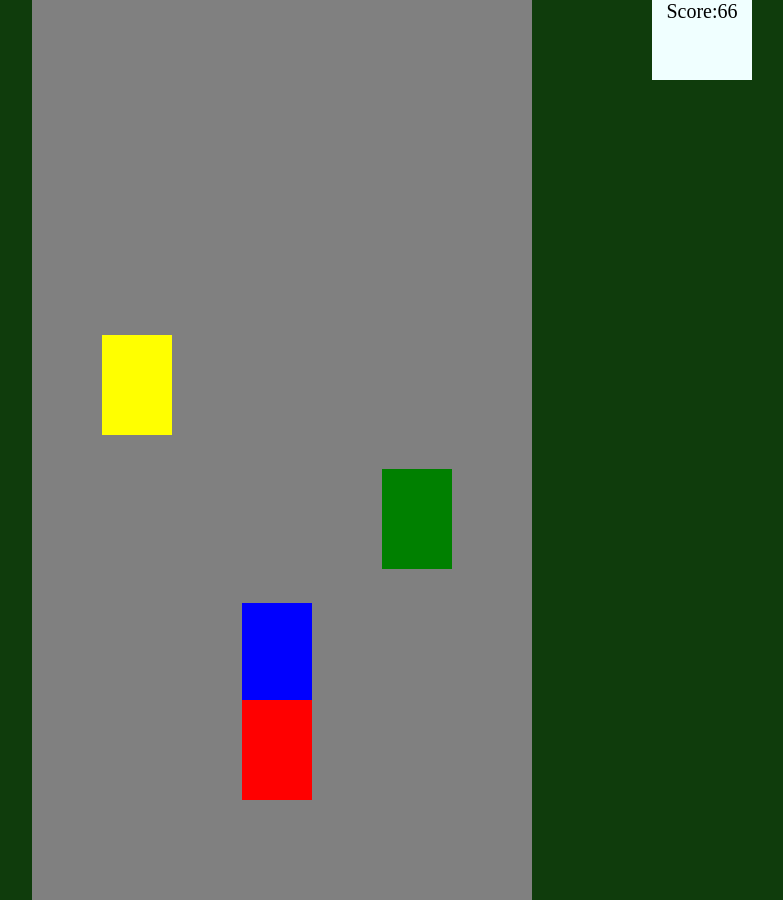
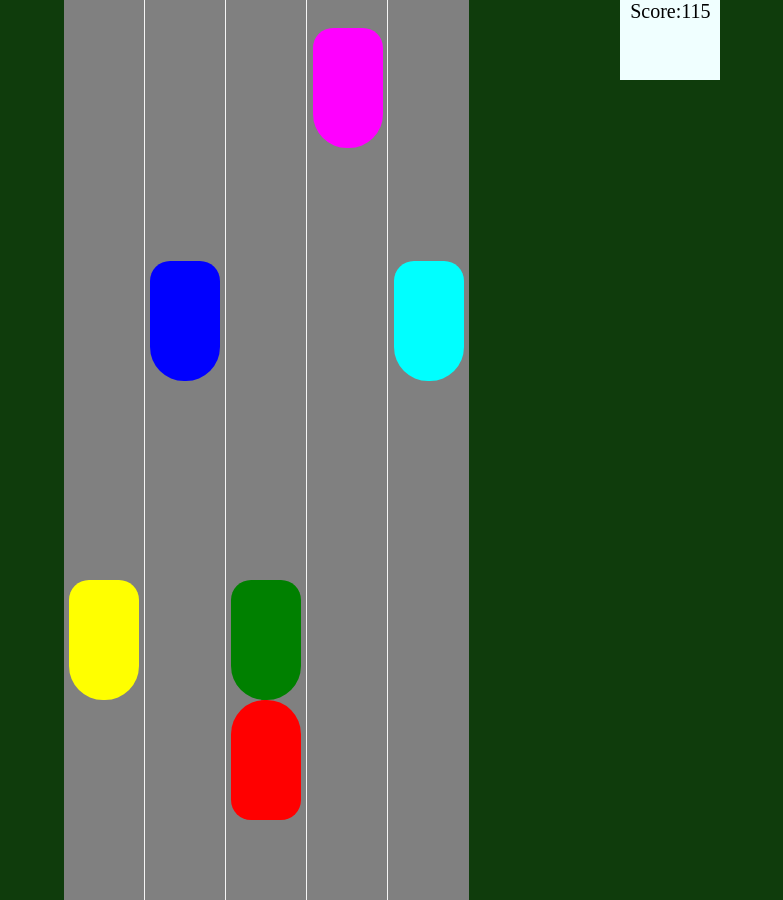
Before and after one commit to pritambhuiya/movingCar, a website: page index.html in a window 1280 px wide. Shown: the whole page, without its empty margins (248-1031 px from the left). Drawn offline with Linux system fonts and the light colour scheme.

Commit message:
Created 5 cars and modified height,width of car and road
 *  Created lanes and applied border radius into cars

```diff
--- a/css/style.css
+++ b/css/style.css
@@ -3,6 +3,11 @@ body {
   margin: 0 auto;
   background-color: rgb(15, 60, 12);
   font-size: 20px;
+}
+
+span {
+  width: 80px;
+  border-right: 1px solid whitesmoke;
 }
 
 .view {
@@ -19,6 +24,10 @@ body {
 
 .car {
   position: absolute;
+  border-bottom-left-radius: 1.7em;
+  border-bottom-right-radius: 1.7em;
+  border-top-left-radius: 1em;
+  border-top-right-radius: 1em;
 }
 
 .road {
@@ -28,3 +37,10 @@ body {
   display: flex;
   background-color: gray;
 }
+
+#car {
+  border-bottom-left-radius: 1em;
+  border-bottom-right-radius: 1em;
+  border-top-left-radius: 1.7em;
+  border-top-right-radius: 1.7em;
+}
--- a/index.html
+++ b/index.html
@@ -13,6 +13,10 @@
 <body>
   <div id="view" class="view">
     <div id="road" class="road">
+      <span></span>
+      <span></span>
+      <span></span>
+      <span></span>
     </div>
   </div>
 </body>
--- a/src/car.js
+++ b/src/car.js
@@ -4,6 +4,7 @@ class Car {
   #delta;
   #color;
   #size;
+
   constructor(id, position, size, delta, color) {
     this.#id = id;
     this.#position = position;
@@ -27,9 +28,11 @@ class Car {
     if (direction === 'right') {
       this.#position.x += this.#delta;
     }
+
     if (direction === 'left') {
       this.#position.x -= this.#delta;
     }
+
     if (direction === 'down') {
       this.#moveDown(road);
     }
@@ -38,6 +41,7 @@ class Car {
   getInfo() {
     const { x, y } = this.#position;
     const { height, width } = this.#size;
+
     return {
       id: this.#id,
       position: { x, y },
--- a/src/moveCar.js
+++ b/src/moveCar.js
@@ -11,10 +11,12 @@ const drawCar = (car, road) => {
   const { id, position, color, size } = car.getInfo();
 
   const carElement = document.getElementById(id) || createCar(id, road);
+  carElement.className = 'car';
+
   carElement.style.backgroundColor = color;
-  carElement.className = 'car';
   carElement.style.height = px(size.height);
   carElement.style.width = px(size.width);
+
   carElement.style.top = position.y;
   carElement.style.left = position.x;
 };
@@ -40,22 +42,24 @@ const getLaneDirection = (keyCode) => {
 
 const createOpposingCars = () => {
   const opposingCars = [];
-  opposingCars.push(new Car('car-1', { x: 70, y: 0 }, { height: 100, width: 70 }, 5, 'yellow'));
-  opposingCars.push(new Car('car-2', { x: 210, y: 0 }, { height: 100, width: 70 }, 9, 'blue'));
-  opposingCars.push(new Car('car-3', { x: 350, y: 0 }, { height: 100, width: 70 }, 7, 'green'));
+  opposingCars.push(new Car('car-1', { x: 5, y: 0 }, { height: 120, width: 70 }, 5, 'yellow'));
+  opposingCars.push(new Car('car-2', { x: 86, y: 0 }, { height: 120, width: 70 }, 9, 'blue'));
+  opposingCars.push(new Car('car-3', { x: 167, y: 0 }, { height: 120, width: 70 }, 5, 'green'));
+  opposingCars.push(new Car('car-4', { x: 249, y: 0 }, { height: 120, width: 70 }, 7, 'magenta'));
+  opposingCars.push(new Car('car-5', { x: 330, y: 0 }, { height: 120, width: 70 }, 9, 'cyan'));
   return opposingCars;
 };
 
-const isGameOver = (road, playerCar, opposingCar) => {
-  return playerCar.isCollided(opposingCar) ||
-    road.isOutOfBoundary(playerCar);
-};
+const isGameOver = (road, playerCar, opposingCar) =>
+  playerCar.isCollided(opposingCar) || road.isOutOfBoundary(playerCar);
 
 const createScoreBoard = (id) => {
   const view = document.getElementById('view');
   const scoreBoard = document.createElement('div');
+
   scoreBoard.id = id;
   scoreBoard.className = 'score-board';
+
   view.appendChild(scoreBoard);
   return scoreBoard;
 };
@@ -89,14 +93,14 @@ const startGame = (road, playerCar, opposingCars) => {
 };
 
 const main = () => {
-  const road = new Road(0, 900, 500, 0);
+  const road = new Road(0, 900, 405, 0);
   const playerCar = new Car('car',
-    { x: 210, y: 700 },
-    { height: 100, width: 70 },
-    140,
+    { x: 167, y: 700 },
+    { height: 120, width: 70 },
+    80,
     'red');
+
   const opposingCars = createOpposingCars();
-
   startGame(road, playerCar, opposingCars);
 
   document.addEventListener('keydown', ({ code }) => {
```
Also changed, not shown: 1 other file.
